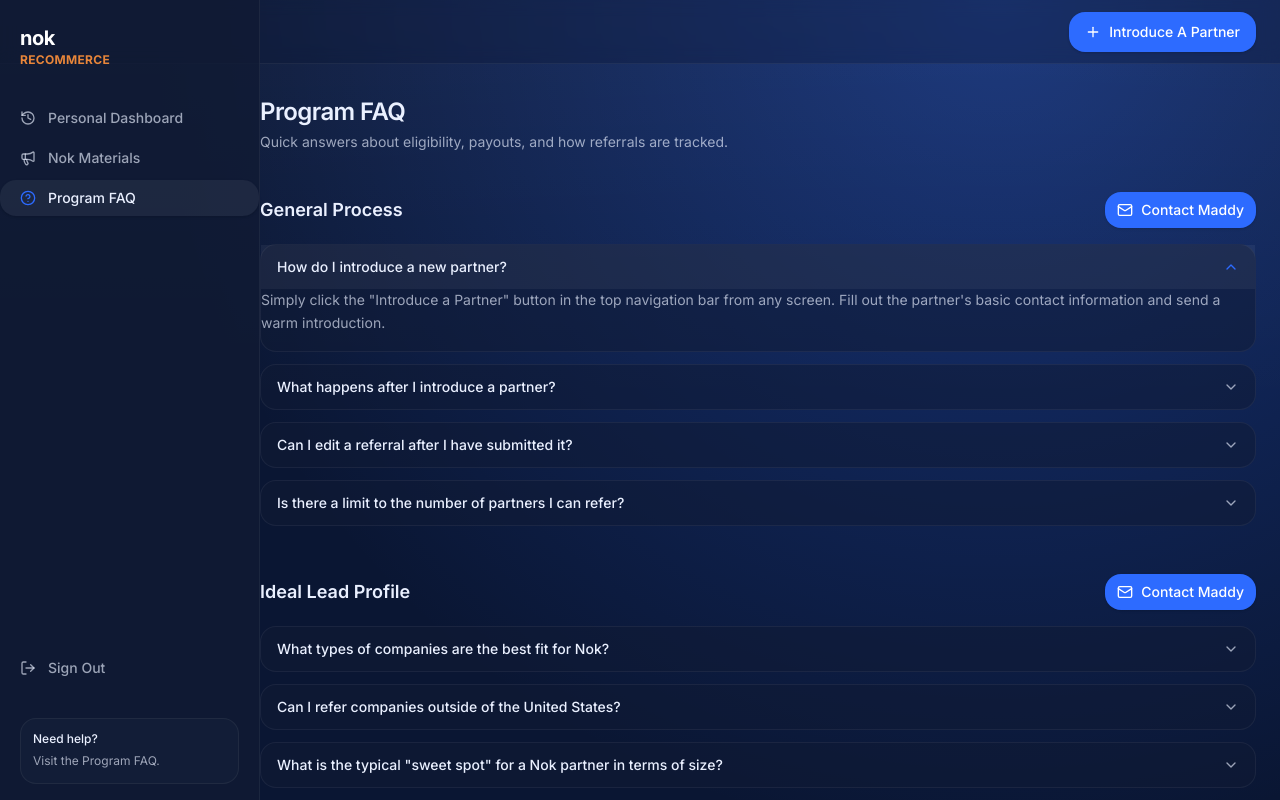
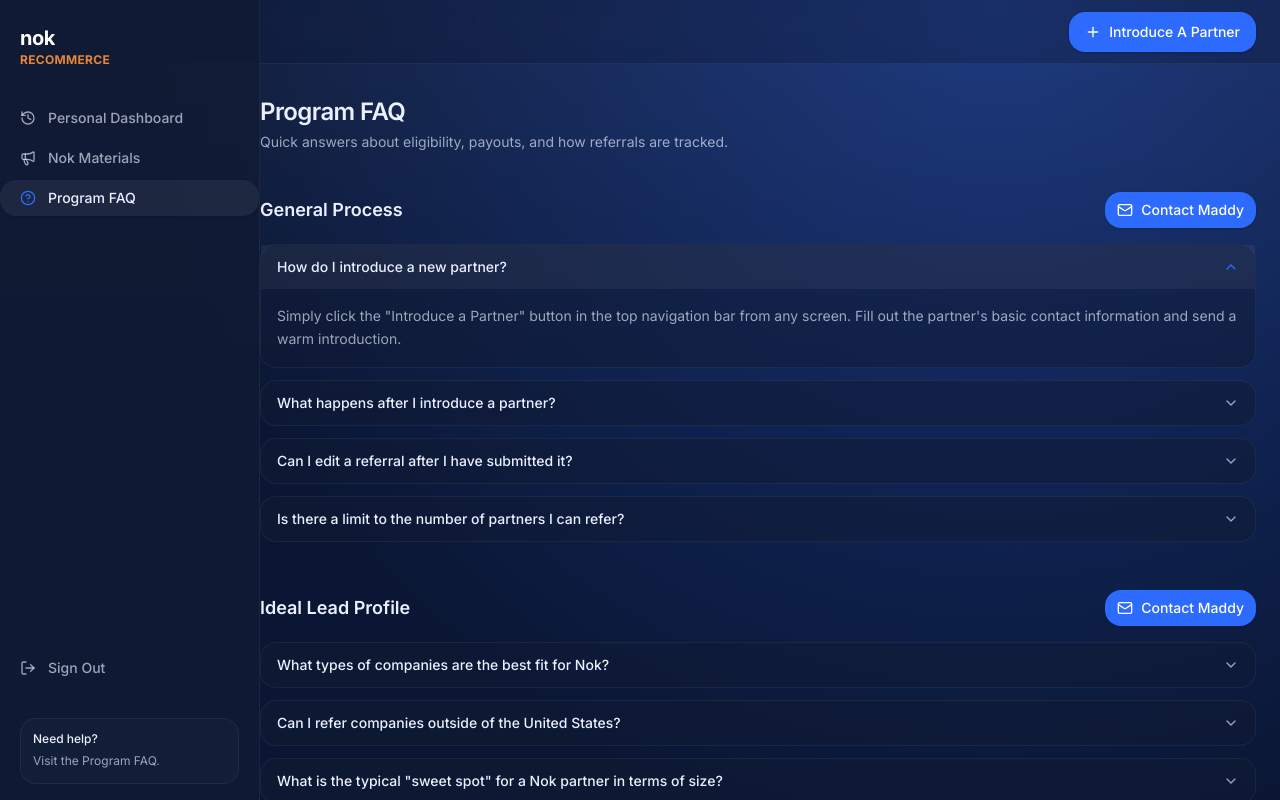
Before and after one commit to carson-am/nok-referral-program, a Next.js app: page /dashboard/program-faq in a window 1280 px wide. Both pictures are taken after a click on the button "How do I introduce a new partner?". Shown: the top 800 px of the page. Built offline with nearby package versions, Linux system fonts and the light colour scheme; no server answers.

Commit message:
Final FAQ Fix

```diff
--- a/src/components/ui/accordion.tsx
+++ b/src/components/ui/accordion.tsx
@@ -57,7 +57,7 @@
       className={cn("overflow-hidden text-sm", className)}
       {...props}
     >
-      <div className="pb-4 pt-0 text-muted-foreground leading-relaxed">{children}</div>
+      <div className="px-4 py-4 text-muted-foreground leading-relaxed">{children}</div>
     </AccordionPrimitive.Content>
   );
 }
```
